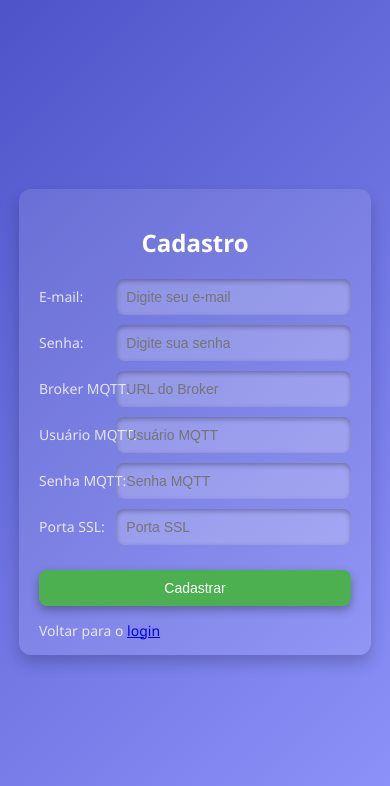
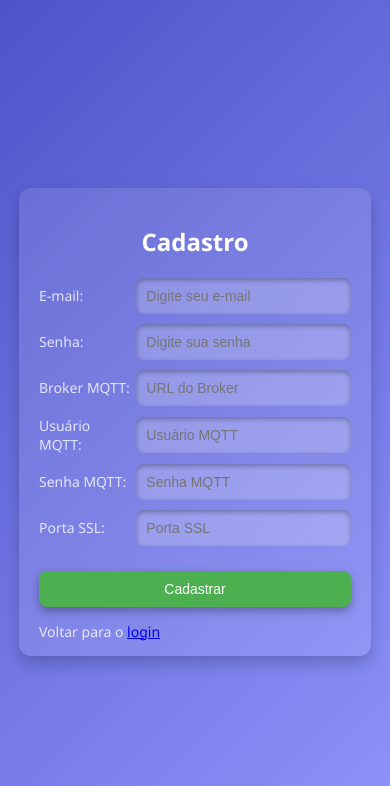
Before and after one commit to ArleyLevy/esplogin, a Flask app: page /register in a window 390 px wide. Shown: the top 786 px of the page. Run offline with Flask 3, Linux system fonts and the light colour scheme; some libraries are stand-ins or nearby versions.

Commit message:
Responsividade 4.0

```diff
--- a/app.py
+++ b/app.py
@@ -85,7 +85,6 @@ mqtt_client.on_message = on_message
 @app.route('/')
 def inicio():
     return render_template('index.html')
-
 
 @app.route('/register', methods=['GET', 'POST'])
 def register():
--- a/templates/register.html
+++ b/templates/register.html
@@ -38,26 +38,37 @@
             display: flex;
             align-items: center;
             justify-content: space-between;
-            margin-bottom: 10px; /* Reduzi o espaçamento entre os campos */
+            margin-bottom: 10px;
+            flex-wrap: wrap; /* Permite que os elementos quebrem linha */
+        }
+
+        @media (max-width: 445px) {
+            .mqtt {
+                display: inline-block;
+                overflow-wrap: break-word;
+                word-break: break-word;
+                white-space: normal;
+            }
         }
 
         .form-group label {
-            font-size: 14px; /* Deixei os labels menores */
+            font-size: 14px;
             color: rgba(255, 255, 255, 0.8);
-            text-align: left; /* Alinhamento à esquerda */
-            margin-right: -30px;
-            flex: 1; /* Define largura fixa para o label */
+            text-align: left;
+            flex: 1; /* Mantém a largura proporcional */
+            min-width: 0; /* Permite que o label diminua de tamanho */
         }
 
         .form-group input {
+            flex: 2;
             padding: 10px; /* Reduzi o padding */
+            min-width: 0; /* Permite que o input também diminua */
             border: none;
             border-radius: 8px;
             background: rgba(255, 255, 255, 0.2);
             color: #fff;
             font-size: 14px; /* Diminuí o tamanho da fonte */
             box-shadow: inset 0 2px 5px rgba(0, 0, 0, 0.3);
-            flex: 2; /* Faz o input ocupar mais espaço */
         }
         .form-footer {
             margin-top: 15px;
@@ -158,19 +169,19 @@
                 <input type="password" id="password" name="password" placeholder="Digite sua senha" required>
             </div>
             <div class="form-group">
-                <label for="broker">Broker MQTT:</label>
+                <label for="broker">Broker <span class="mqtt">MQTT:</span></label>
                 <input type="text" id="broker" name="broker" placeholder="URL do Broker" required>
             </div>
             <div class="form-group">
-                <label for="mqtt_user">Usuário MQTT:</label>
+                <label for="mqtt_user">Usuário <span class="mqtt">MQTT:</span></label>
                 <input type="text" id="mqtt_user" name="mqtt_user" placeholder="Usuário MQTT" required>
             </div>
             <div class="form-group">
-                <label for="mqtt_password">Senha MQTT:</label>
+                <label for="mqtt_password">Senha <span class="mqtt">MQTT:</span></label>
                 <input type="password" id="mqtt_password" name="mqtt_password" placeholder="Senha MQTT" required>
             </div>
             <div class="form-group">
-                <label for="port">Porta SSL:</label>
+                <label for="port">Porta <span class="mqtt">SSL:</span></label>
                 <input type="number" id="port" name="mqtt_port" placeholder="Porta SSL" required>
             </div>
             <button type="submit" class="form-button">Cadastrar</button>
```
